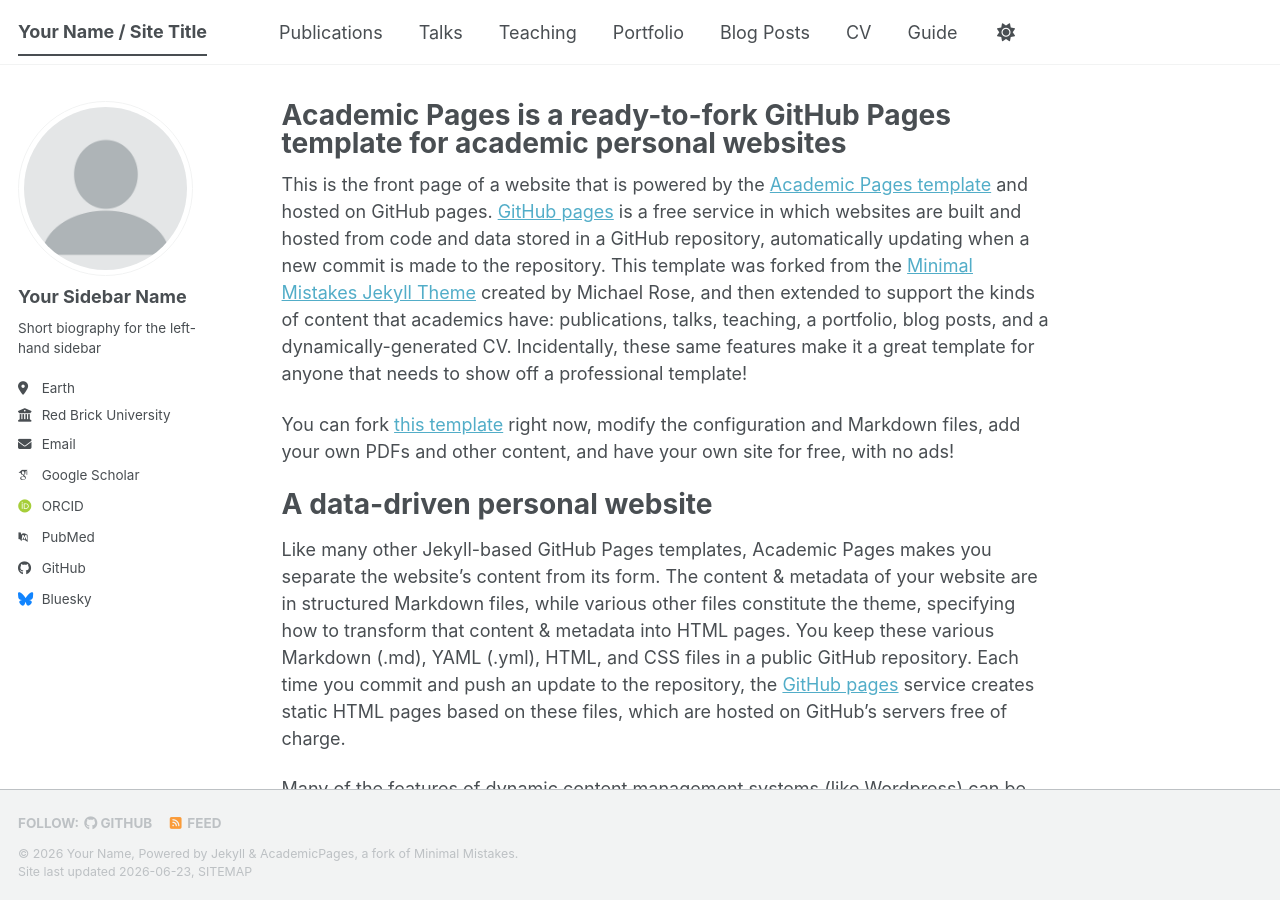
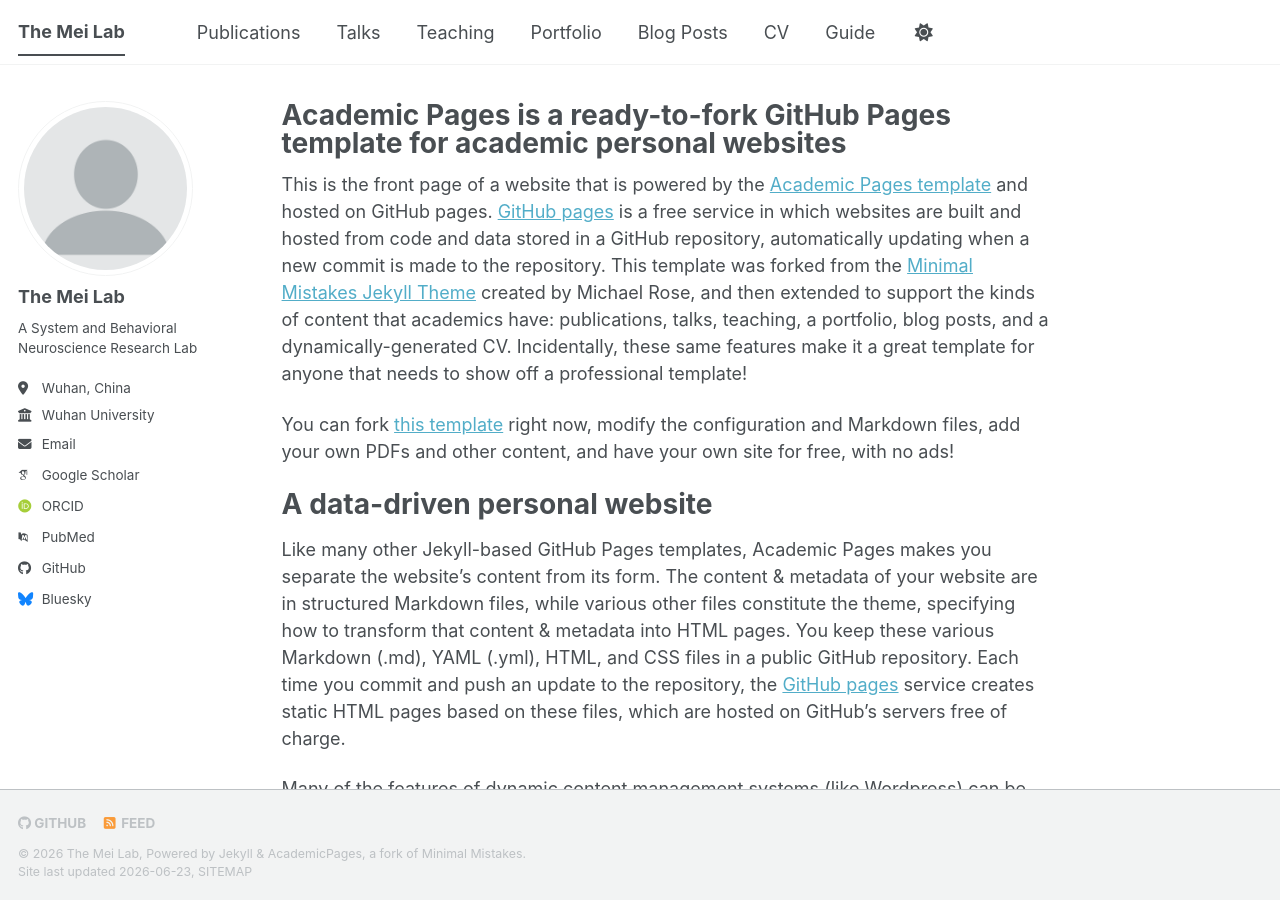
Before and after one commit to quilly176/meilab-test, a Jekyll site: the page built from _pages/about.md, in a window 1280 px wide and 900 px high. Built offline with Jekyll 4.4.1, drawn with Linux system fonts in a browser that asks for light colours; some web fonts are replaced; a script bundle is joined from its source files by our own code; library files that are not in the unit come from our copies.

Commit message:
Update site configuration for The Mei Lab

```diff
--- a/_config.yml
+++ b/_config.yml
@@ -7,13 +7,13 @@
 # server process.
 
 # Basic Site Settings
-locale                   : "en-US"
+locale                   : "Wuhan China"
 site_theme               : "default" # The available themes options are "default", "air", "sunrise", "mint", "dirt" and "contrast"
-title                    : "Your Name / Site Title"
+title                    : "The Mei Lab"
 title_separator          : "-"
-name                     : &name "Your Name"
-description              : &description "Your Name's academic portfolio"   # Update this with a general description of your site, this is the default if not overridden by a page
-url                      : https://academicpages.github.io # The base hostname & protocol for your site e.g. "https://[your GitHub username].github.io",
+name                     : &name "The Mei Lab"
+description              : &description "The Mei Lab - neuroscience of parental and prosocial behaviors"   # Update this with a general description of your site, this is the default if not overridden by a page
+url                      : "https://quilly176.github.io/meilab-test/" # The base hostname & protocol for your site e.g. "https://[your GitHub username].github.io",
                                                            # or if you already have some other page hosted on Github then use "https://[your GitHub username].github.io/[Your Repo Name]"
 baseurl                  : "" # the subpath of your site, e.g. "/blog"
 repository               : "academicpages/academicpages.github.io"
@@ -24,13 +24,13 @@ repository               : "academicpages/academicpages.github.io"
 author:
   # Biographic information
   avatar           : "profile.png"
-  name             : "Your Sidebar Name"
+  name             : "The Mei Lab"
   pronouns         : # example: "she/her"
-  bio              : "Short biography for the left-hand sidebar"
-  location         : "Earth"
-  employer         : "Red Brick University"
+  bio              : "A System and Behavioral Neuroscience Research Lab"
+  location         : "Wuhan, China"
+  employer         : "Wuhan University"
   uri              : # URL
-  email            : "none@example.org"
+  email            : "longmei@whu.edu.cn"
 
   # Academic websites
   academia         : # URL
```
